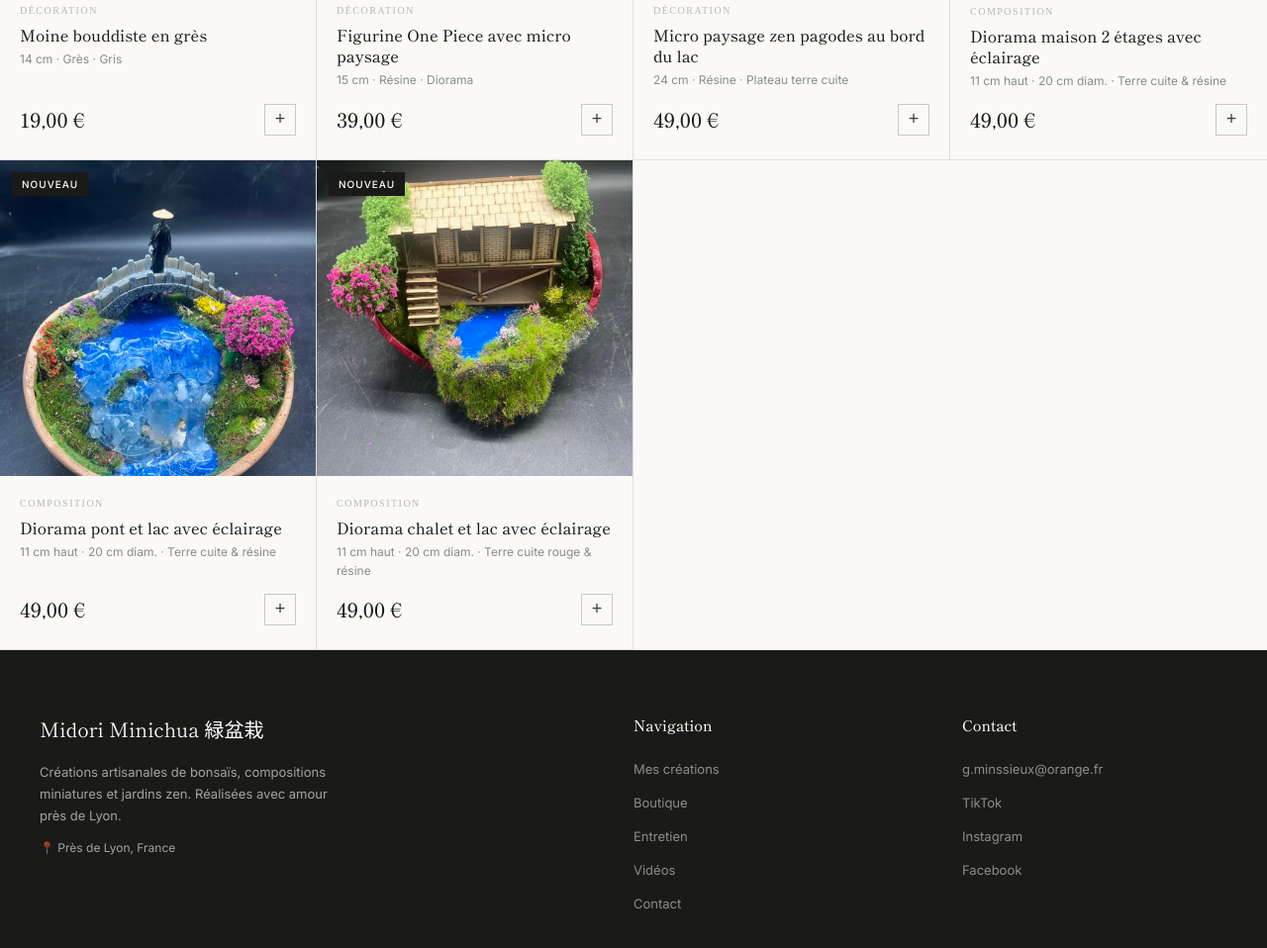
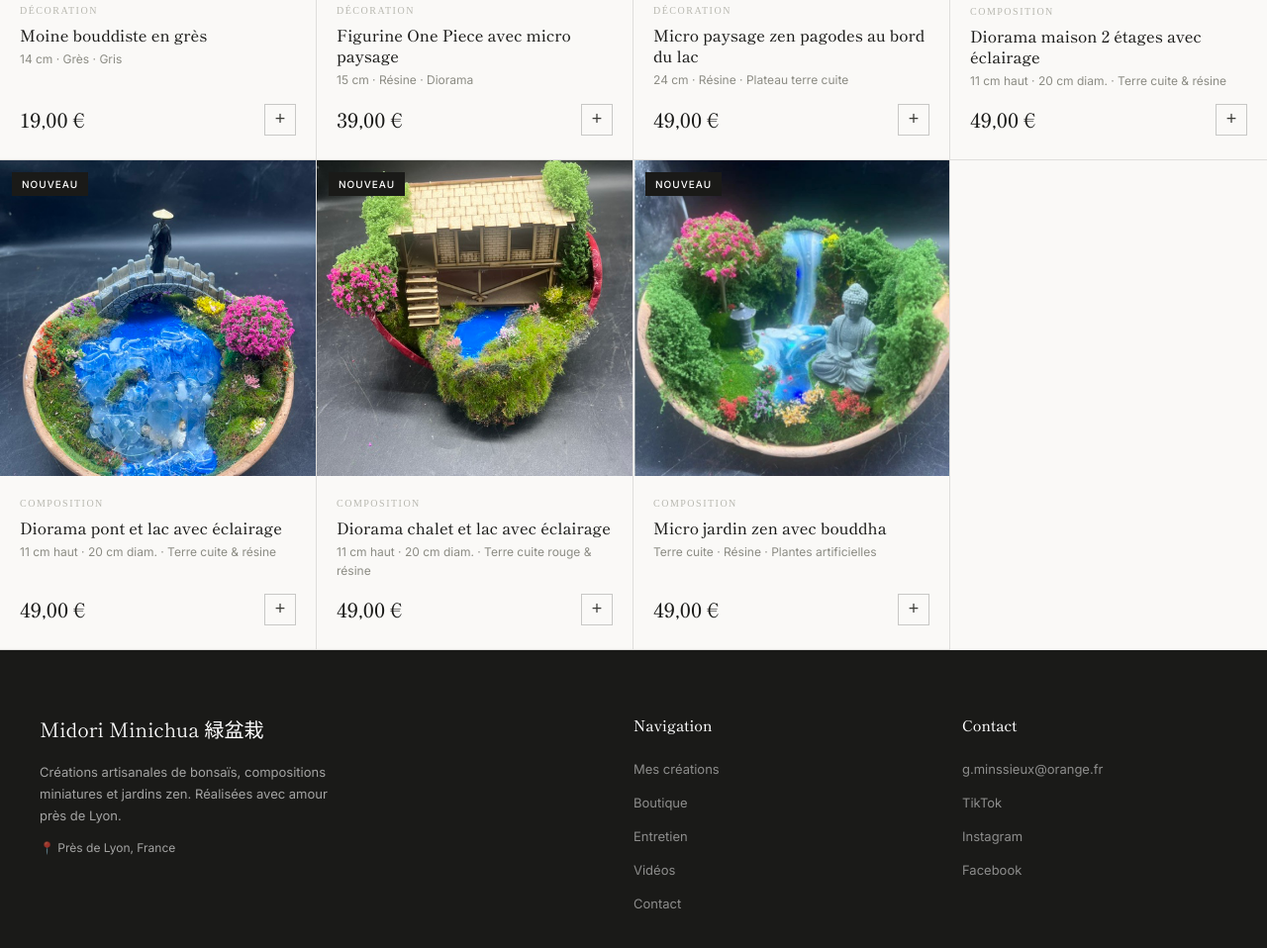
Before and after one commit to AlexisMinssieux/midori-minichua, a website: page boutique.html in a window 1280 px wide. Shown: the part 1383-2341 px from the top of the page at 99% size. Drawn offline with Linux system fonts and the light colour scheme.

Commit message:
Ajout produit : Micro jardin zen avec bouddha (49€)
Co-Authored-By: Claude Opus 4.8 <noreply@anthropic.com>

```diff
--- a/boutique.html
+++ b/boutique.html
@@ -331,6 +331,19 @@ const products = [
     imgs: ["img/diorama-chalet-lumiere-1.png", "img/diorama-chalet-lumiere-2.png", "img/diorama-chalet-lumiere-3.png"],
     tags: ["Diorama", "Éclairage LED", "Fait main"],
     desc: "Diorama artisanal en terre cuite rouge, résine et plantes artificielles. Chalet en bois, lac en résine bleue, arbres en mousse, fleurs roses. Éclairage multicolore à piles inclus. 11 cm de haut, 20 cm de diamètre. Pièce unique. Livraison dès 6,49 € ou remise en main propre à Saint-Genis-Laval."
+  },
+  {
+    id: 11,
+    name: "Micro jardin zen avec bouddha",
+    species: "Composition",
+    age: "Terre cuite · Résine · Plantes artificielles",
+    price: 49,
+    tag: "Nouveau",
+    category: "composition",
+    img: "img/jardin-zen-bouddha-1.jpg",
+    imgs: ["img/jardin-zen-bouddha-1.jpg", "img/jardin-zen-bouddha-2.jpg", "img/jardin-zen-bouddha-3.jpg"],
+    tags: ["Zen", "Bouddha", "Cascade"],
+    desc: "Micro jardin zen artisanal dans un bol en terre cuite : statue de bouddha en méditation, cascade et rivière en résine bleue, lanterne japonaise, arbre fleuri rose, mousse naturelle et fleurs colorées. Pièce unique faite main. Livraison dès 6,49 € ou remise en main propre à Saint-Genis-Laval."
   }
 ];
 
```
Also changed, not shown: img/jardin-zen-bouddha-1.jpg (added), img/jardin-zen-bouddha-2.jpg (added), img/jardin-zen-bouddha-3.jpg (added).
